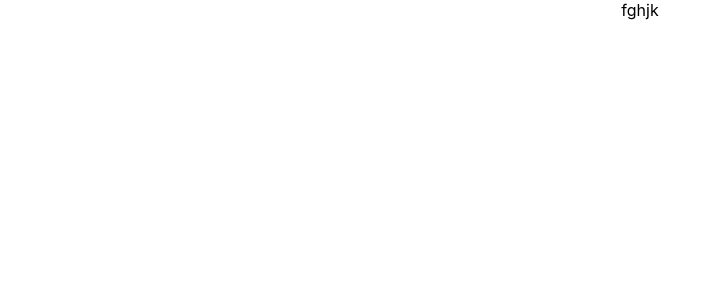
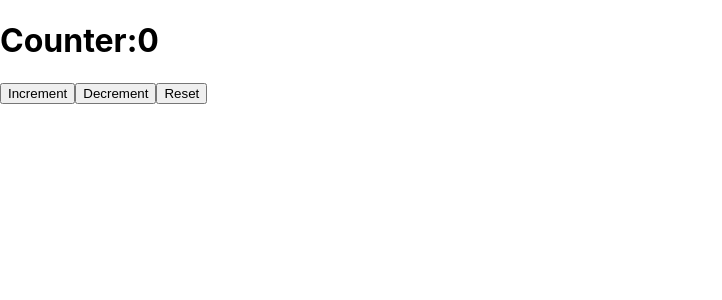
Before and after one commit to krishnauppalapat/main, a React (Create React App) app: page / in a window 1280 px wide. Shown: the top 300 px of the page, without its empty margins (0-722 px from the left). Built offline with nearby package versions, Linux system fonts and the light colour scheme.

Commit message:
counter application by using redux

```diff
--- a/package.json
+++ b/package.json
@@ -10,7 +10,9 @@
     "bootstrap": "^5.3.3",
     "react": "^18.2.0",
     "react-dom": "^18.2.0",
+    "react-redux": "^9.1.0",
     "react-scripts": "5.0.1",
+    "redux": "^5.0.1",
     "web-vitals": "^2.1.4"
   },
   "scripts": {
--- a/src/App.js
+++ b/src/App.js
@@ -1,10 +1,11 @@
 
 import './App.css';
+import Counter from './Counter';
 
 function App() {
   return (
-    <div className="App">
-      fghjk
+    <div>
+        <Counter/>
     </div>
   );
 }
--- /dev/null
+++ b/src/Counter.js
@@ -0,0 +1,14 @@
+import React from "react";
+import { connect } from "react-redux";
+function Counter(props){
+    console.log(props)
+    return(
+        <div>
+            <h1>Counter:{props.count}</h1>
+            <button onClick={()=>{props.dispatch({type:'INCREMENT'})}}>Increment</button>
+            <button onClick={()=>{props.dispatch({type:'DECREMENT'})}}>Decrement</button>
+            <button onClick={()=>{props.dispatch({type:'RESET'})}}>Reset</button>
+        </div>
+    )
+}
+export default connect(store=>store)(Counter);
--- a/src/index.js
+++ b/src/index.js
@@ -3,11 +3,14 @@ import ReactDOM from 'react-dom/client';
 import './index.css';
 import App from './App';
 import reportWebVitals from './reportWebVitals';
+import {Provider} from 'react-redux';
+import store from './store/store';
 
 const root = ReactDOM.createRoot(document.getElementById('root'));
 root.render(
-
+    <Provider store={store}>
     <App />
+    </Provider>
 
 );
 
--- /dev/null
+++ b/src/store/reducers/counter.reducer.js
@@ -0,0 +1,17 @@
+const initialState={
+    count:0
+}
+const counterReducer=function(state=initialState,action){
+   if(action.type==='INCREMENT'){
+    return{...state,count:state.count+1}
+   }
+   if(action.type==='DECREMENT'){
+    return{...state,count:state.count-1}
+   }
+   if(action.type==='RESET'){
+    console.log(initialState)
+    return{...state,count:initialState.count}
+   }
+   return state
+}
+export default counterReducer;
--- /dev/null
+++ b/src/store/store.js
@@ -0,0 +1,6 @@
+import counterReducer from "./reducers/counter.reducer";
+import { createStore } from "redux";
+var store=createStore(
+    counterReducer
+)
+export default store;
```
Also changed, not shown: 1 other file (tests, documents, lock files or other folders).
